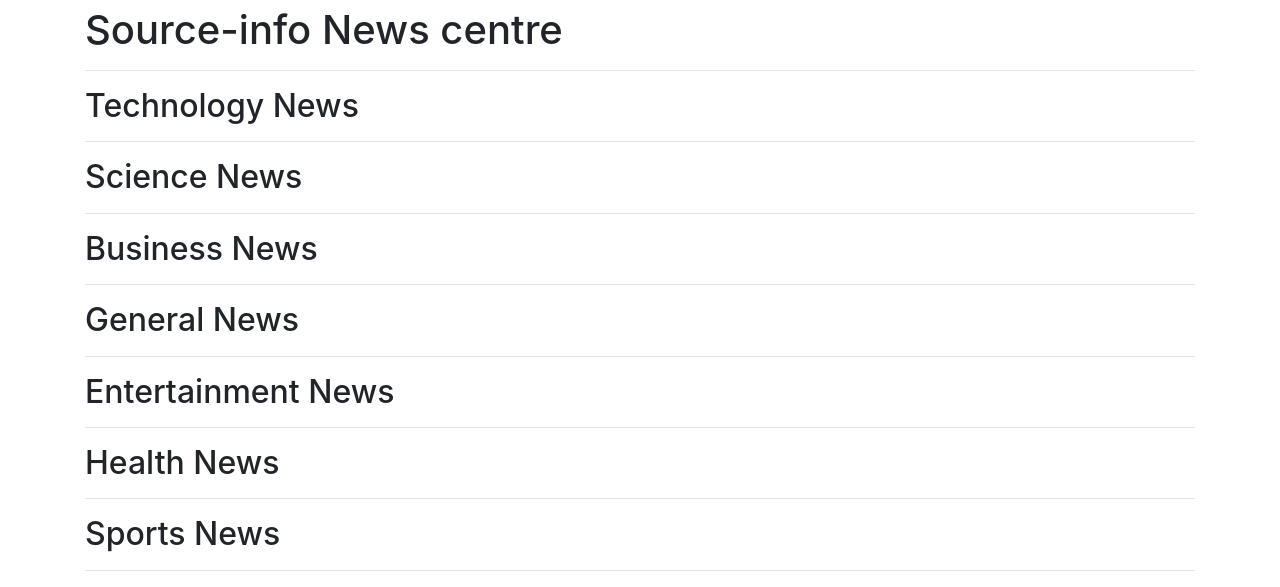
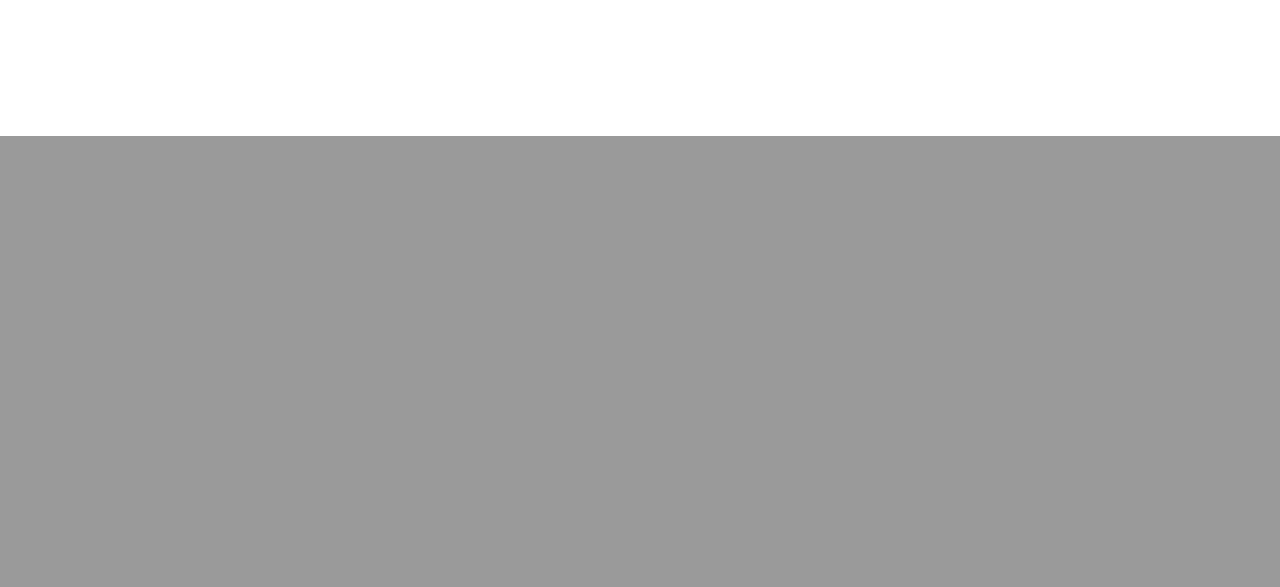
Before and after one commit to andyjohn23/new-api-flask, a Flask app: template app/templates/index.html in a window 1280 px wide. Shown: the part 664-1251 px from the top of the page. After the commit the page ends 800 px from the top, so only its background shows below. Run offline with Flask 2, Linux system fonts and the light colour scheme; the template is opened without the code that fills it, so the values that code supplies are empty.

Commit message:
updated files

```diff
--- a/app/templates/index.html
+++ b/app/templates/index.html
@@ -40,42 +40,6 @@
     </div>
 
     <div class="container">
-        <h1>Source-info News centre</h1>
-        <hr>
-       <h2>Technology News</h2>
-           <hr>
-       <div class="news">
-           {{macro.displayInfo(technology)}}
-       </div>
-       <h2>Science News</h2>
-       <hr>
-       <div class="news">
-           {{macro.displayInfo(science)}}
-       </div>
-       <h2>Business News</h2>
-       <hr>
-       <div class="news">
-           {{macro.displayInfo(business_news)}}
-       </div>
-       <h2>General News</h2>
-       <hr>
-       <div class="news">
-           {{macro.displayInfo(general)}}
-       </div>
-       <h2>Entertainment News</h2>
-       <hr>
-       <div class="news">
-           {{macro.displayInfo(entertainment)}}
-       </div>
-       <h2>Health News</h2>
-       <hr>
-       <div class="news">
-           {{macro.displayInfo(health)}}
-       </div>
-       <h2>Sports News</h2>
-       <hr>
-       <div class="news">
-           {{macro.displayInfo(sports)}}
-       </div>
+
    </div>
 {% endblock %}
```
